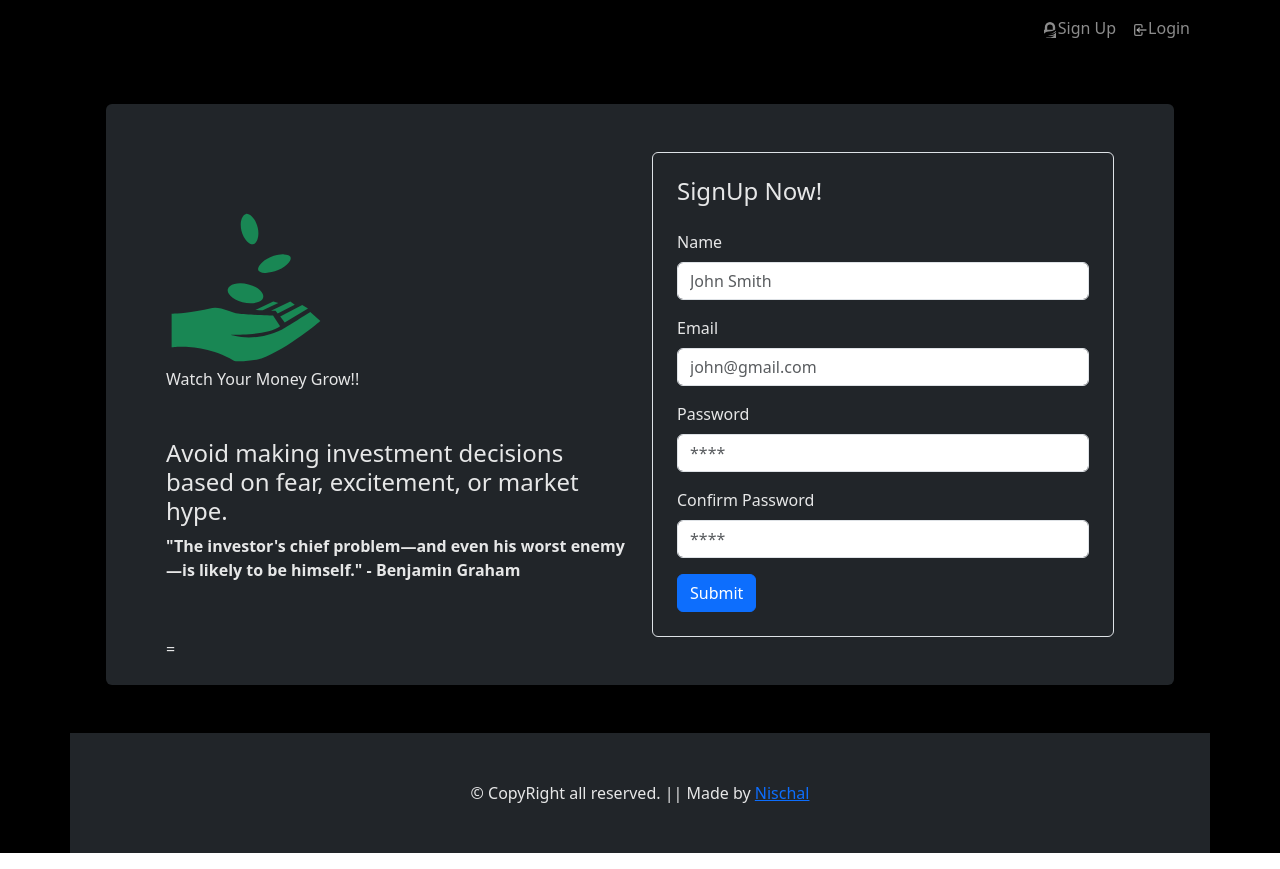
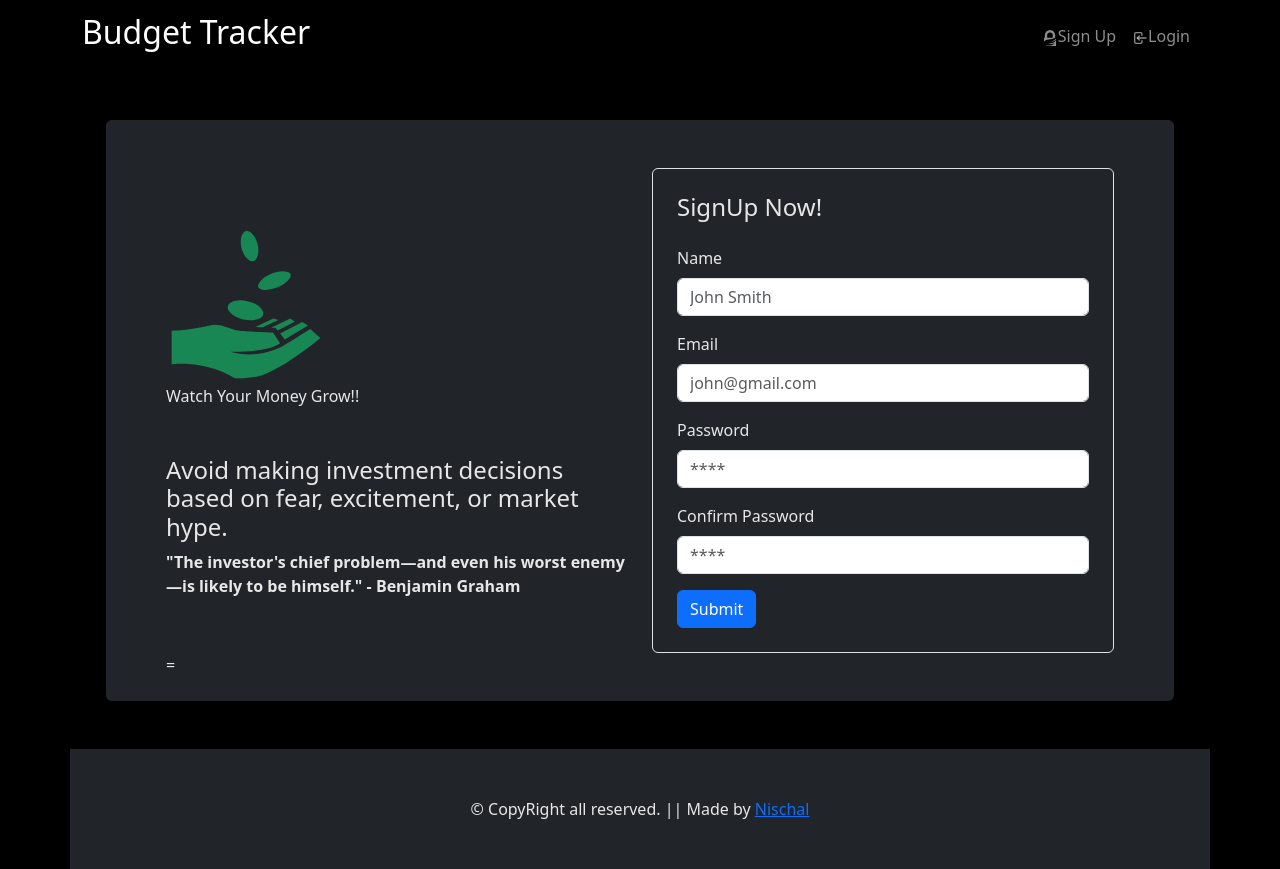
Before and after one commit to NischalBhatta/bt_client, a React (Vite) app: page /signup in a window 1280 px wide. Built offline with nearby package versions, Linux system fonts and the light colour scheme; no server answers; sample sign-in values are in the browser's storage.

Commit message:
Fixed the api enpoint issue and env variable

```diff
--- a/src/helpers/axiosHelper.js
+++ b/src/helpers/axiosHelper.js
@@ -1,5 +1,5 @@
 import axios from "axios";
-const apiEp = "http://localhost:8000/api/v1";
+const apiEp = import.meta.env.VITE_ROOT_API + "api/v1";
 
 const getAccessJWT = () => {
   return localStorage.getItem("accessJWT");
--- a/src/layout/Header.jsx
+++ b/src/layout/Header.jsx
@@ -33,7 +33,7 @@ const Header = () => {
       >
         <Container>
           <Navbar.Brand as={Link} to="/">
-            {user.name && <div>Welcome {user.name}!!</div>}
+            <h2>Budget Tracker</h2>
           </Navbar.Brand>
           <Navbar.Toggle
             aria-controls="responsive-navbar-nav"
```
Also changed, not shown: 2 other files (tests, documents, lock files or other folders).
